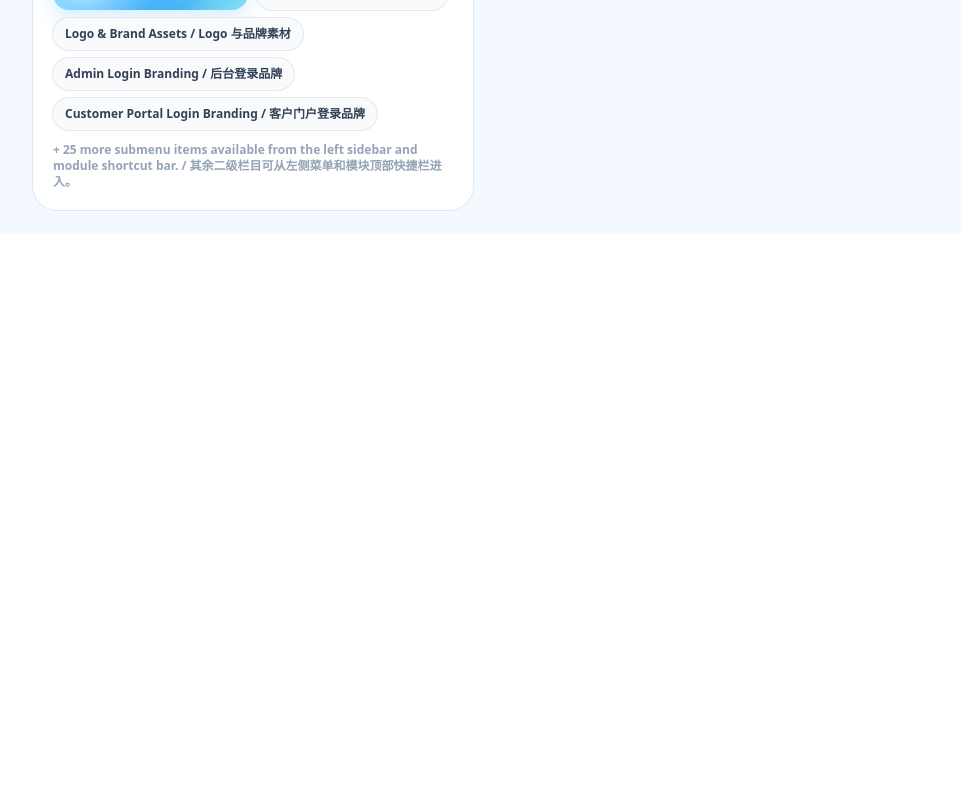
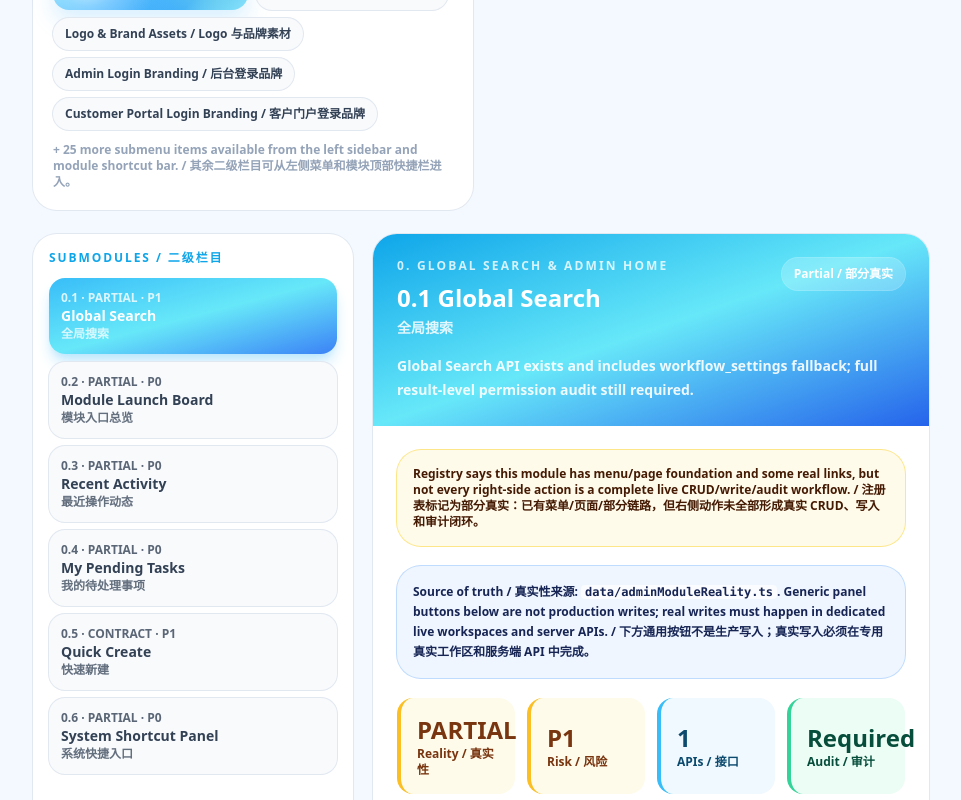
Before and after one commit to gaven2027-hash/NANOFIX_V28_UNIFIED_WEBSITE_ADMIN, a Next.js app: page /admin in a window 1280 px wide. Shown: the part 2000-2800 px from the top of the page, without its empty margins (319-1280 px from the left). Before the commit the page ends 2234 px from the top, so only its background shows below. Built offline with nearby package versions, Linux system fonts and the light colour scheme; no server answers.

Commit message:
Mount admin home submodule workspace

```diff
--- a/app/admin/page.tsx
+++ b/app/admin/page.tsx
@@ -1,6 +1,7 @@
 import Link from 'next/link';
 import type { Metadata } from 'next';
 import { AdminShell } from '@/components/AdminShell';
+import { MenuAnchorSections } from '@/components/MenuAnchorSections';
 import { PageHeader } from '@/components/PageHeader';
 import { menu } from '@/data/adminNavigation';
 
@@ -23,7 +24,7 @@ export default function AdminPage() {
         description="Choose a real backend module, open its submenu, and continue to the matching routed admin page. / 选择真实后台模块，打开二级栏目并进入对应后台页面。"
       />
 
-      <section id="module-launch" className="grid gap-4 xl:grid-cols-2">
+      <section id="module-launch-board" className="grid gap-4 xl:grid-cols-2">
         {coreModules.map((item) => (
           <article key={item.href} className="rounded-3xl bg-white p-5 shadow-soft ring-1 ring-slate-200">
             <div className="flex items-start justify-between gap-4">
@@ -52,6 +53,8 @@ export default function AdminPage() {
           </article>
         ))}
       </section>
+
+      <MenuAnchorSections route="/admin" />
     </AdminShell>
   );
 }
```
